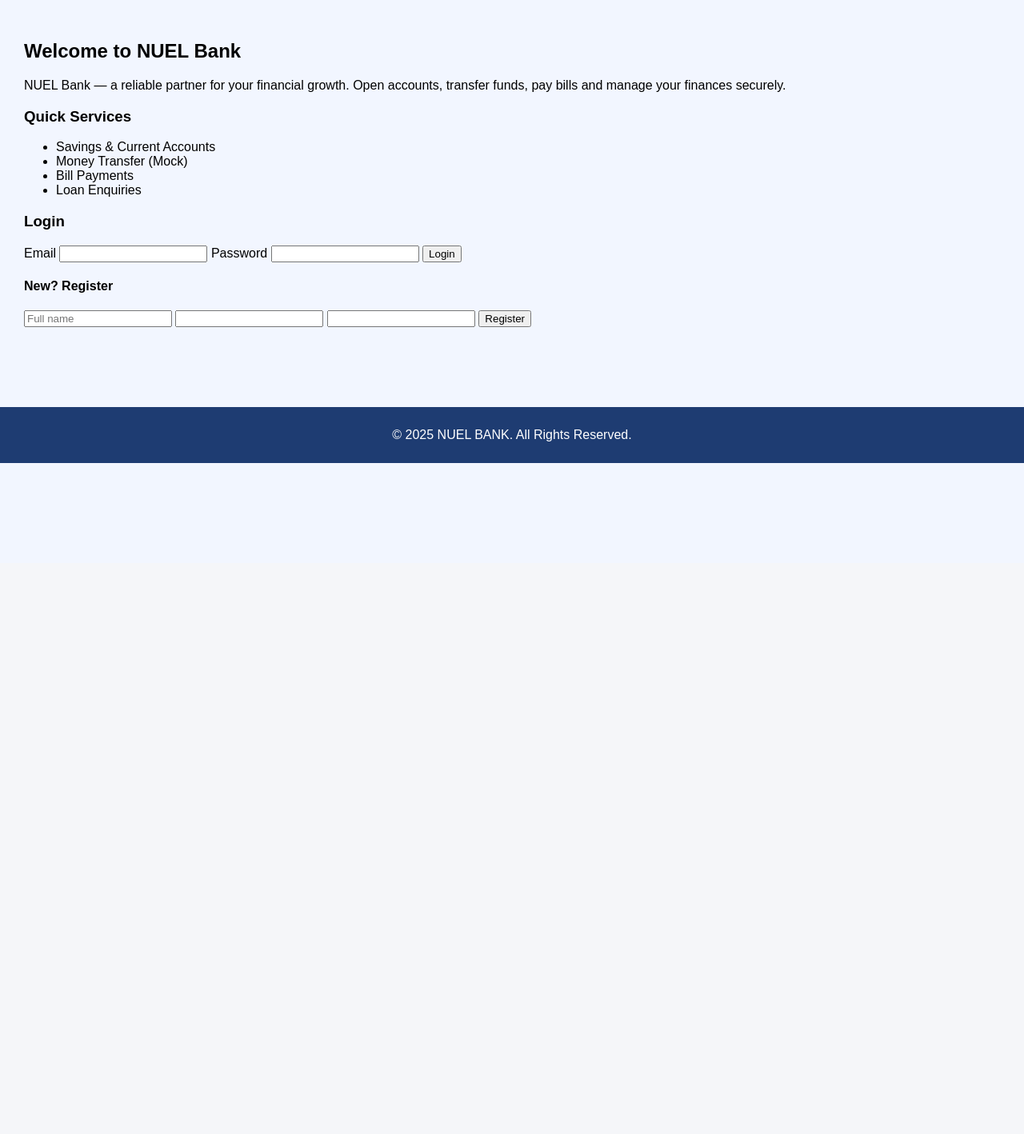
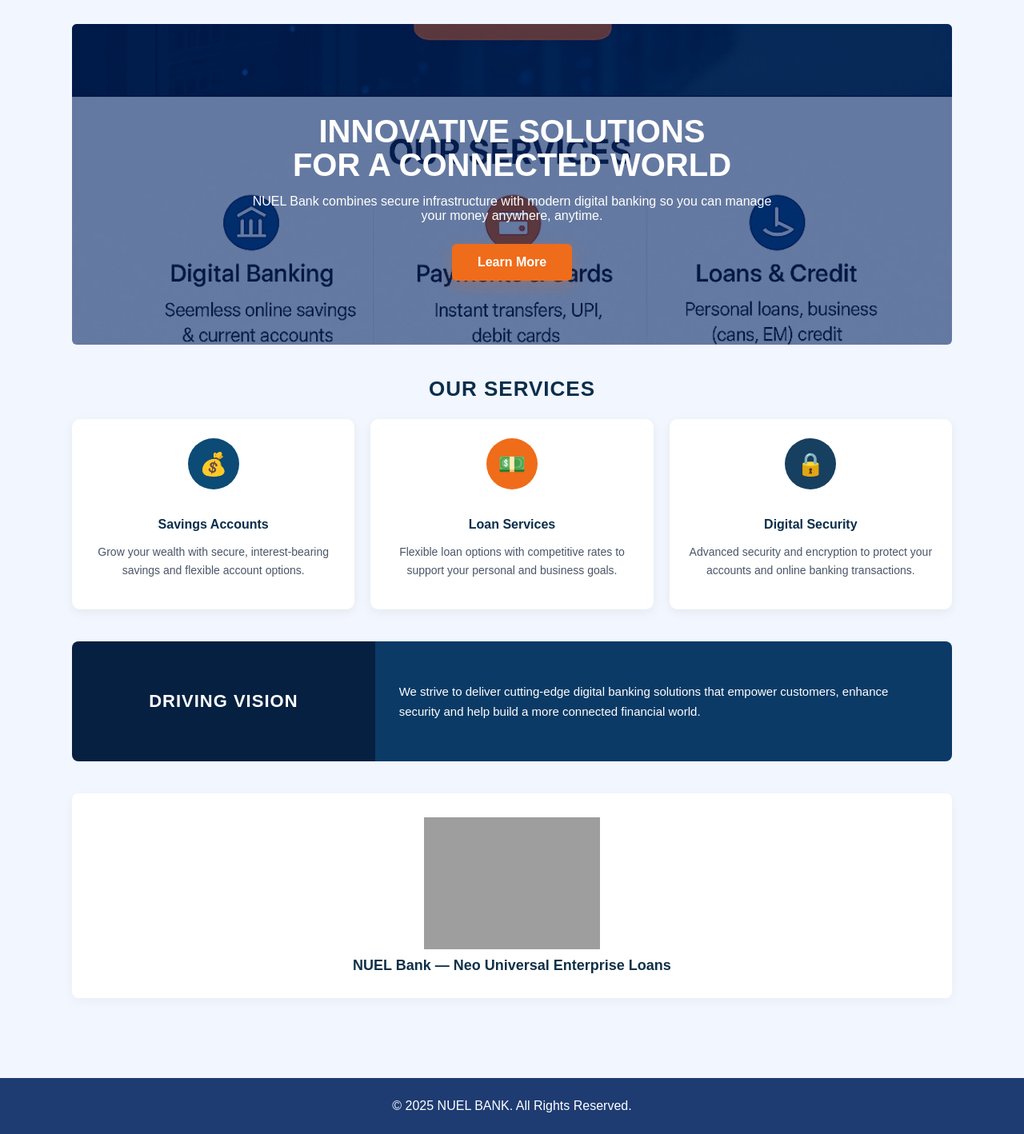
Before and after one commit to TweenaGirimalla/nuelbankproject, a Flask app: page / in a window 1280 px wide. Shown: the part 96-1514 px from the top of the page at 80% size. Before the commit the page ends 675 px from the top, so only its background shows below. Run offline with Flask 3, Linux system fonts and the light colour scheme; grey boxes are pictures that could not be loaded.

Commit message:
homehtml was updated

```diff
--- a/backend/templates/home.html
+++ b/backend/templates/home.html
@@ -1,37 +1,267 @@
-{% extends 'base.html' %}
+{% extends "base.html" %}
 {% block content %}
-<div class="container card">
-<section class="left">
-<h2>Welcome to NUEL Bank</h2>
-<p>NUEL Bank — a reliable partner for your financial growth. Open accounts, transfer funds, pay bills and manage your finances securely.</p>
-<h3>Quick Services</h3>
-<ul>
-<li>Savings & Current Accounts</li>
-<li>Money Transfer (Mock)</li>
-<li>Bill Payments</li>
-<li>Loan Enquiries</li>
-</ul>
-</section>
 
+<style>
+.home-wrapper {
+    max-width: 1100px;
+    margin: 0 auto;
+}
 
-<section class="right">
-<h3>Login</h3>
-<form id="loginForm">
-<label>Email</label>
-<input name="email" type="email" required />
-<label>Password</label>
-<input name="password" type="password" required />
-<button type="submit">Login</button>
-</form>
+/* -------- HERO SECTION -------- */
+.hero {
+    background-image: url('{{ url_for("static", filename="images/hero-banner.jpg") }}');
+    background-size: cover;
+    background-position: center;
+    background-repeat: no-repeat;
+    color: #ffffff;
+    padding: 80px 30px;
+    border-radius: 6px;
+    box-shadow: inset 0 0 0 1000px rgba(0, 35, 102, 0.60);
+    margin-bottom: 40px;
+}
 
+.hero-inner {
+    max-width: 650px;
+    margin: 0 auto;
+    text-align: center;
+}
 
-<h4>New? Register</h4>
-<form id="registerForm">
-<input name="name" placeholder="Full name" required />
-<input name="email" type="email" required />
-<input name="password" type="password" required />
-<button type="submit">Register</button>
-</form>
-</section>
+.hero-title {
+    font-size: 40px;
+    font-weight: 800;
+    line-height: 1.05;
+    text-transform: uppercase;
+    margin-bottom: 14px;
+}
+
+.hero-sub {
+    font-size: 16px;
+    margin-bottom: 26px;
+}
+
+.hero-cta {
+    display: inline-block;
+    background: #ef6c1a;
+    color: #ffffff;
+    padding: 14px 32px;
+    border-radius: 6px;
+    text-decoration: none;
+    font-weight: 700;
+    box-shadow: 0 6px 18px rgba(239,108,26,0.25);
+}
+
+.hero-cta:hover {
+    transform: translateY(-2px);
+}
+
+/* -------- SERVICES SECTION -------- */
+.section-title {
+    text-align: center;
+    color: #0b2e4a;
+    font-size: 26px;
+    margin: 10px 0 22px;
+    text-transform: uppercase;
+    letter-spacing: 1px;
+}
+
+.services {
+    display: flex;
+    flex-wrap: wrap;
+    gap: 20px;
+    justify-content: space-between;
+    margin-bottom: 40px;
+}
+
+.service-card {
+    background: #ffffff;
+    flex: 1;
+    min-width: 250px;
+    max-width: 32%;
+    padding: 24px;
+    border-radius: 10px;
+    text-align: center;
+    box-shadow: 0 4px 14px rgba(0,0,0,0.06);
+}
+
+.service-icon {
+    width: 64px;
+    height: 64px;
+    border-radius: 50%;
+    display: inline-flex;
+    align-items: center;
+    justify-content: center;
+    font-size: 28px;
+    margin-bottom: 14px;
+    color: #ffffff;
+}
+
+.service-icon.blue { background: #0b4b76; }
+.service-icon.orange { background: #ef6c1a; }
+.service-icon.navy { background: #173f5f; }
+
+.service-card h4 {
+    margin-bottom: 8px;
+    color: #0b2e4a;
+}
+
+.service-card p {
+    color: #4a5568;
+    font-size: 14px;
+    line-height: 1.6;
+}
+
+/* -------- DRIVING VISION STRIP -------- */
+.vision {
+    display: flex;
+    border-radius: 8px;
+    overflow: hidden;
+    margin-bottom: 40px;
+    min-height: 150px;
+}
+
+.vision-left {
+    flex: 1;
+    background: #062041;
+    color: #ffffff;
+    display: flex;
+    align-items: center;
+    justify-content: center;
+    padding: 24px;
+    text-transform: uppercase;
+    letter-spacing: 1px;
+    font-weight: 700;
+    font-size: 22px;
+}
+
+.vision-right {
+    flex: 2;
+    background: #0b3a66;
+    color: #ffffff;
+    display: flex;
+    align-items: center;
+    padding: 24px 30px;
+}
+
+.vision-right p {
+    margin: 0;
+    font-size: 15px;
+    line-height: 1.7;
+}
+
+/* -------- BRAND / LOGO BLOCK -------- */
+.brand-block {
+    text-align: center;
+    background: #ffffff;
+    padding: 30px 20px;
+    border-radius: 8px;
+    box-shadow: 0 4px 14px rgba(0,0,0,0.04);
+}
+
+.brand-block img {
+    max-width: 220px;
+    height: auto;
+    display: block;
+    margin: 0 auto 10px;
+}
+
+.brand-block h4 {
+    margin: 4px 0 0;
+    color: #103149;
+    font-size: 18px;
+    font-weight: 700;
+}
+
+/* -------- RESPONSIVE -------- */
+@media (max-width: 900px) {
+    .hero {
+        padding: 60px 16px;
+    }
+    .hero-title {
+        font-size: 30px;
+    }
+    .services {
+        flex-direction: column;
+    }
+    .service-card {
+        max-width: 100%;
+    }
+    .vision {
+        flex-direction: column;
+    }
+    .vision-right {
+        background: #e9f2ff;
+        color: #0b2e4a;
+    }
+}
+</style>
+
+<div class="home-wrapper">
+
+    <!-- HERO -->
+    <section class="hero">
+        <div class="hero-inner">
+            <h1 class="hero-title">Innovative Solutions<br>for a Connected World</h1>
+            <p class="hero-sub">
+                NUEL Bank combines secure infrastructure with modern digital banking
+                so you can manage your money anywhere, anytime.
+            </p>
+            <a href="{{ url_for('about') }}" class="hero-cta">Learn More</a>
+        </div>
+    </section>
+
+    <!-- SERVICES -->
+    <section aria-label="Our Services">
+        <h2 class="section-title">Our Services</h2>
+
+        <div class="services">
+            <div class="service-card">
+                <div class="service-icon blue">💰</div>
+                <h4>Savings Accounts</h4>
+                <p>
+                    Grow your wealth with secure, interest-bearing savings and flexible
+                    account options.
+                </p>
+            </div>
+
+            <div class="service-card">
+                <div class="service-icon orange">💵</div>
+                <h4>Loan Services</h4>
+                <p>
+                    Flexible loan options with competitive rates to support your personal
+                    and business goals.
+                </p>
+            </div>
+
+            <div class="service-card">
+                <div class="service-icon navy">🔒</div>
+                <h4>Digital Security</h4>
+                <p>
+                    Advanced security and encryption to protect your accounts and online
+                    banking transactions.
+                </p>
+            </div>
+        </div>
+    </section>
+
+    <!-- DRIVING VISION -->
+    <section class="vision">
+        <div class="vision-left">
+            DRIVING VISION
+        </div>
+        <div class="vision-right">
+            <p>
+                We strive to deliver cutting-edge digital banking solutions that empower
+                customers, enhance security and help build a more connected financial world.
+            </p>
+        </div>
+    </section>
+
+    <!-- BRAND / LOGO BLOCK -->
+    <section class="brand-block">
+        <img src="{{ url_for('static', filename='images/logo.png') }}" alt="NUEL Bank logo">
+        <h4>NUEL Bank — Neo Universal Enterprise Loans</h4>
+    </section>
+
 </div>
+
 {% endblock %}
```
